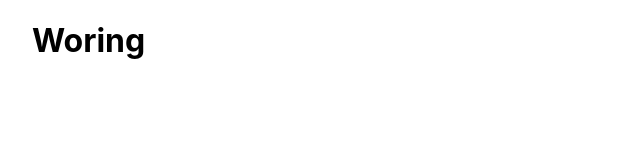
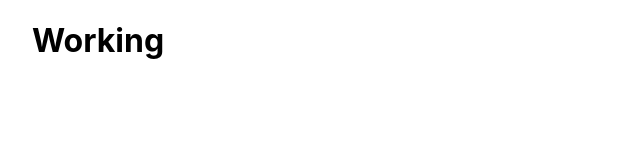
Before and after one commit to avie-dev/spaceslounge, a Next.js app: page / in a window 1280 px wide. Shown: the top 160 px of the page, without its empty margins (0-640 px from the left). Built offline with nearby package versions, Linux system fonts and the light colour scheme.

Commit message:
Just for checking whether the vercel is going to work or not when we brought changes to the repo

```diff
--- a/pages/index.js
+++ b/pages/index.js
@@ -11,7 +11,7 @@ export default function Home() {
         <link rel="icon" href="/favicon.ico" />
       </Head>
 
-      <h1>Woring</h1>
+      <h1>Working</h1>
     </div>
   );
 }
```
